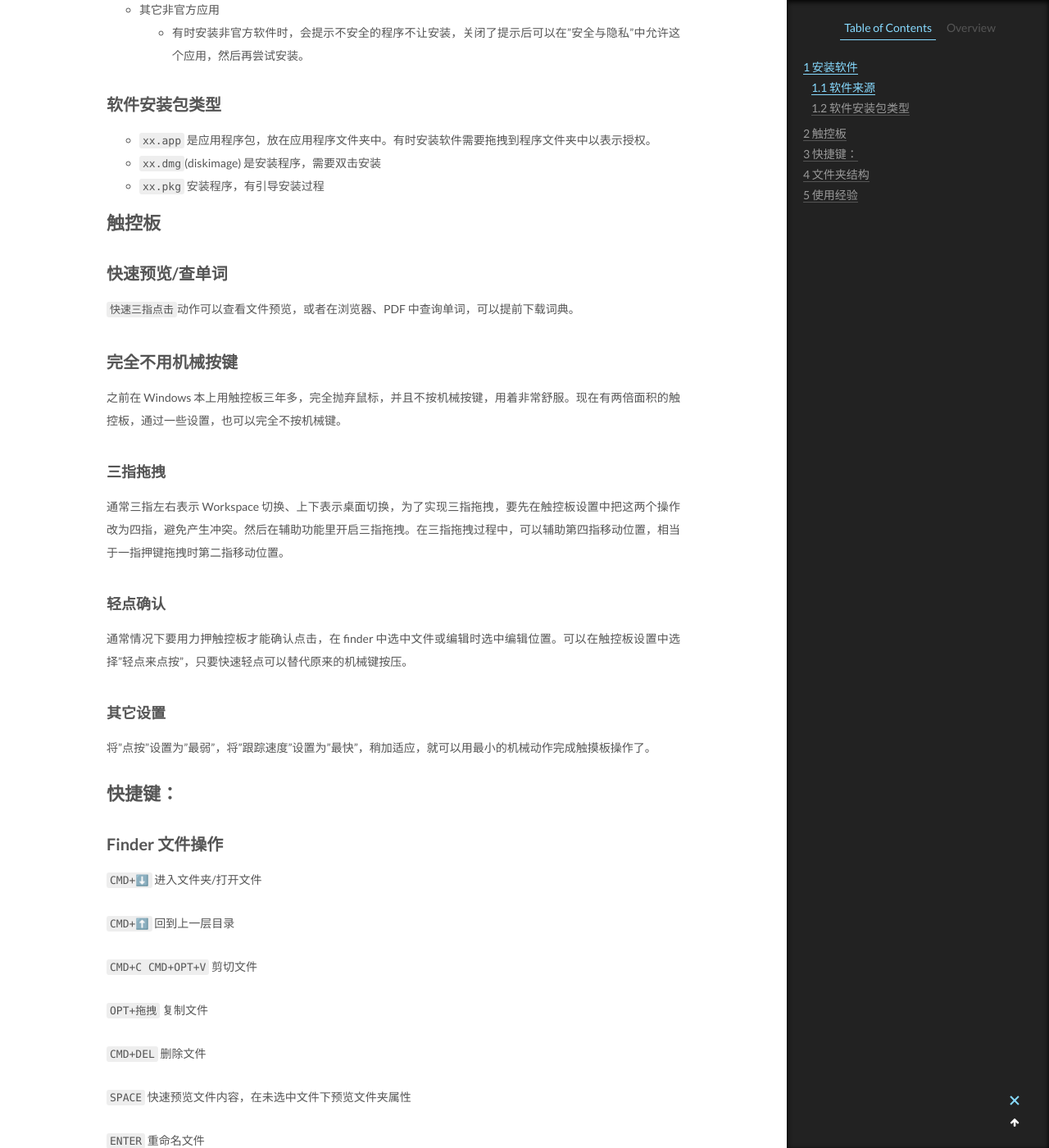
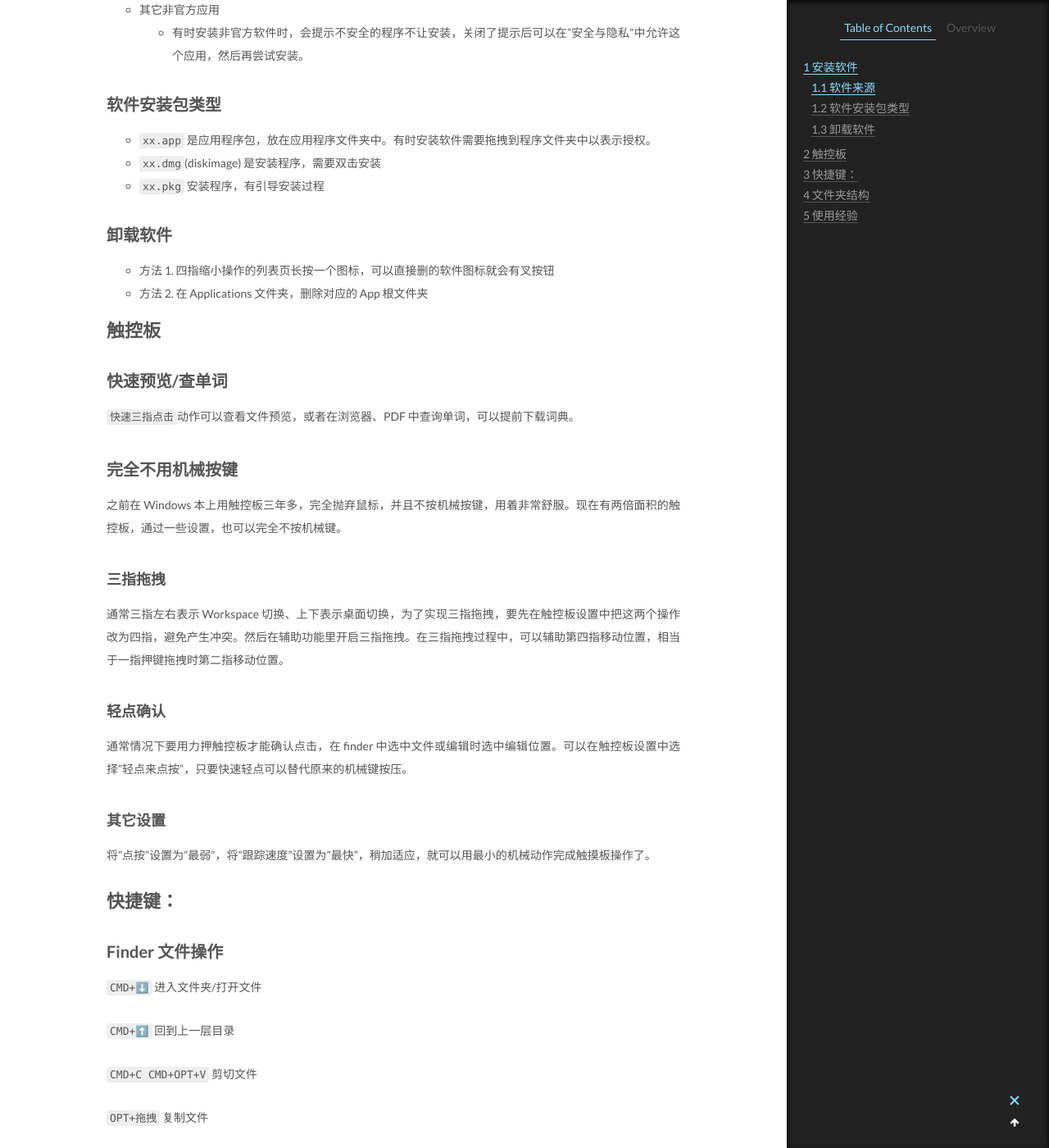
Before and after one commit to CodeHunter2006/CodeHunter2006.github.io, a Jekyll site: the page built from _posts/2019-09-30-MacBookPro_Basic.md, in a window 1280 px wide and 1400 px high, scrolled down 1206 px. Shown: the whole window at 82% size. Built offline with Jekyll 4.4.1, drawn with Linux system fonts in a browser that asks for light colours.

Commit message:
[chore]: add contents.

```diff
--- a/_posts/2019-09-30-MacBookPro_Basic.md
+++ b/_posts/2019-09-30-MacBookPro_Basic.md
@@ -22,6 +22,11 @@ tags: Mac
 - `xx.app` 是应用程序包，放在应用程序文件夹中。有时安装软件需要拖拽到程序文件夹中以表示授权。
 - `xx.dmg`(diskimage) 是安装程序，需要双击安装
 - `xx.pkg` 安装程序，有引导安装过程
+
+## 卸载软件
+
+- 方法 1. 四指缩小操作的列表页长按一个图标，可以直接删的软件图标就会有叉按钮
+- 方法 2. 在 Applications 文件夹，删除对应的 App 根文件夹
 
 # 触控板
 
```
